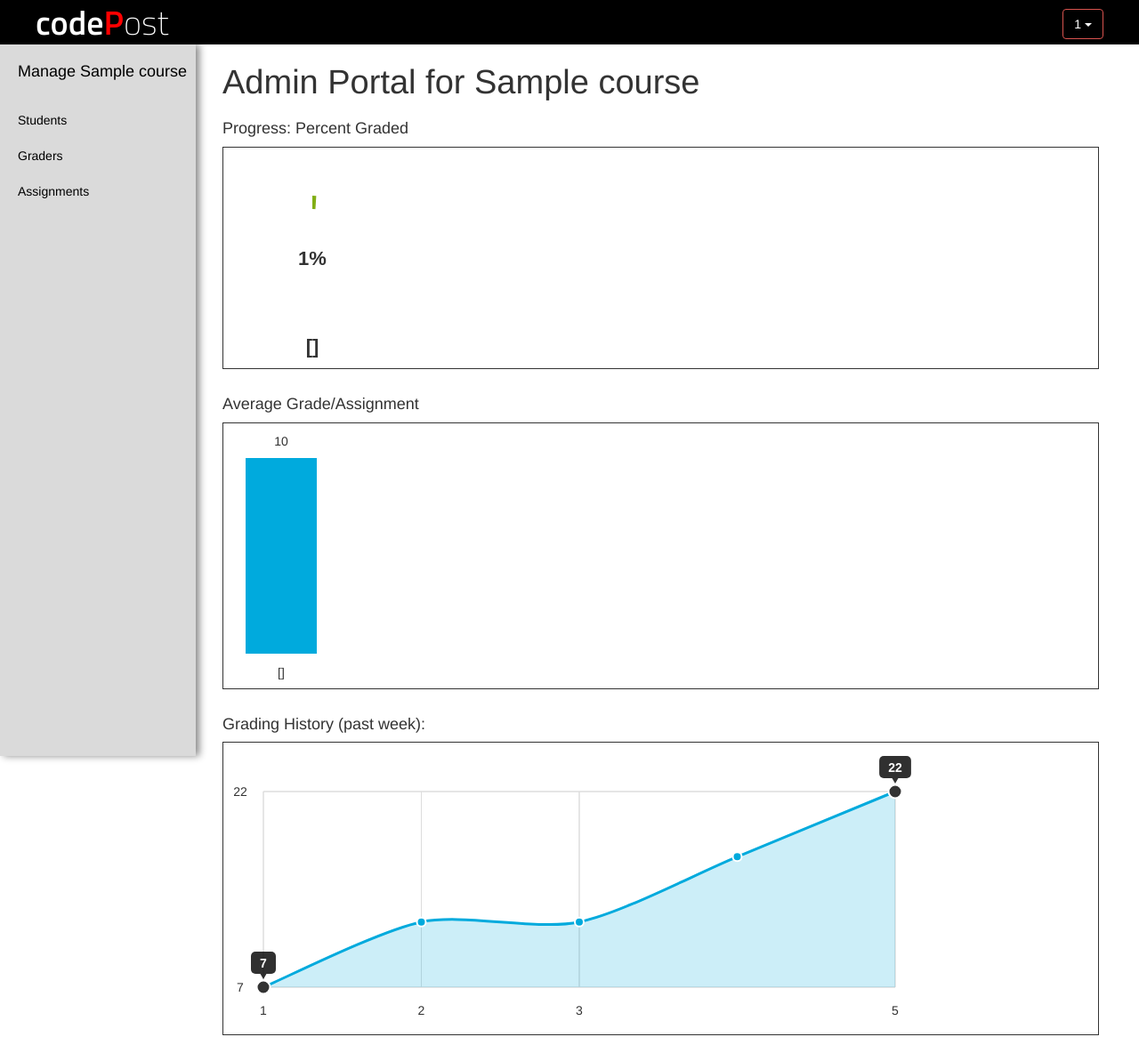
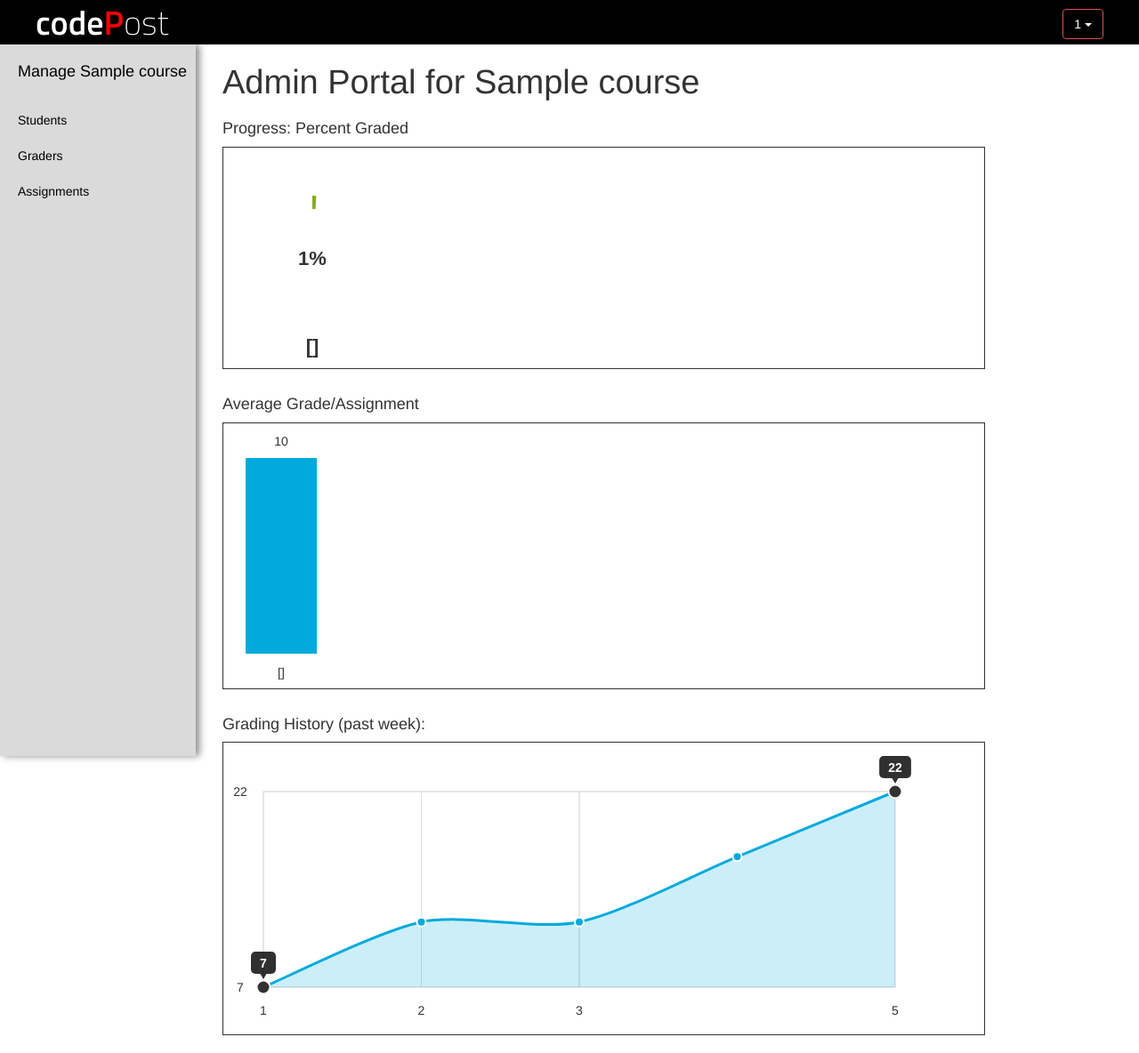
Before and after one commit to gleichnitz/333, a Flask app: template templates/admin2.html in a window 1280 px wide. Shown: the whole page at 89% size. Run offline with Flask 2, Linux system fonts and the light colour scheme; the template is opened without the code that fills it: most values are stand-ins (such as "Sample title", 1, 10 or a date in 2020).

Commit message:
add spacing

```diff
--- a/templates/base_admin.html
+++ b/templates/base_admin.html
@@ -22,7 +22,7 @@
 {% endblock %}
 
 {% block body %}
-    <div id="wrapper">
+    <div id="wrapper" style="margin-right: 10%">
         <!-- Sidebar -->
         <div id="sidebar-wrapper" style="box-shadow: 4px 0px 8px #888888; background:#DADADA">
             <ul class="sidebar-nav">
```
